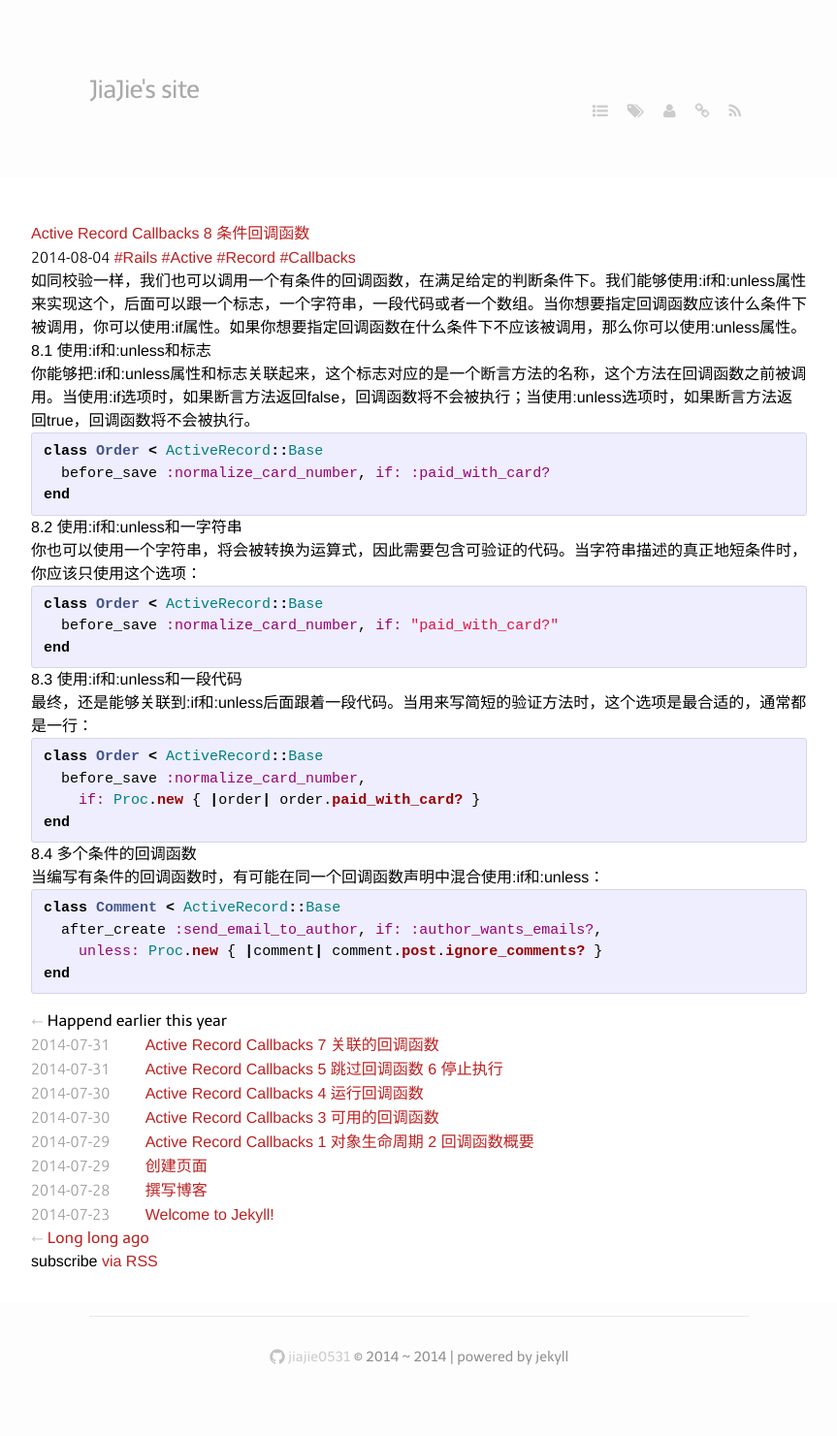
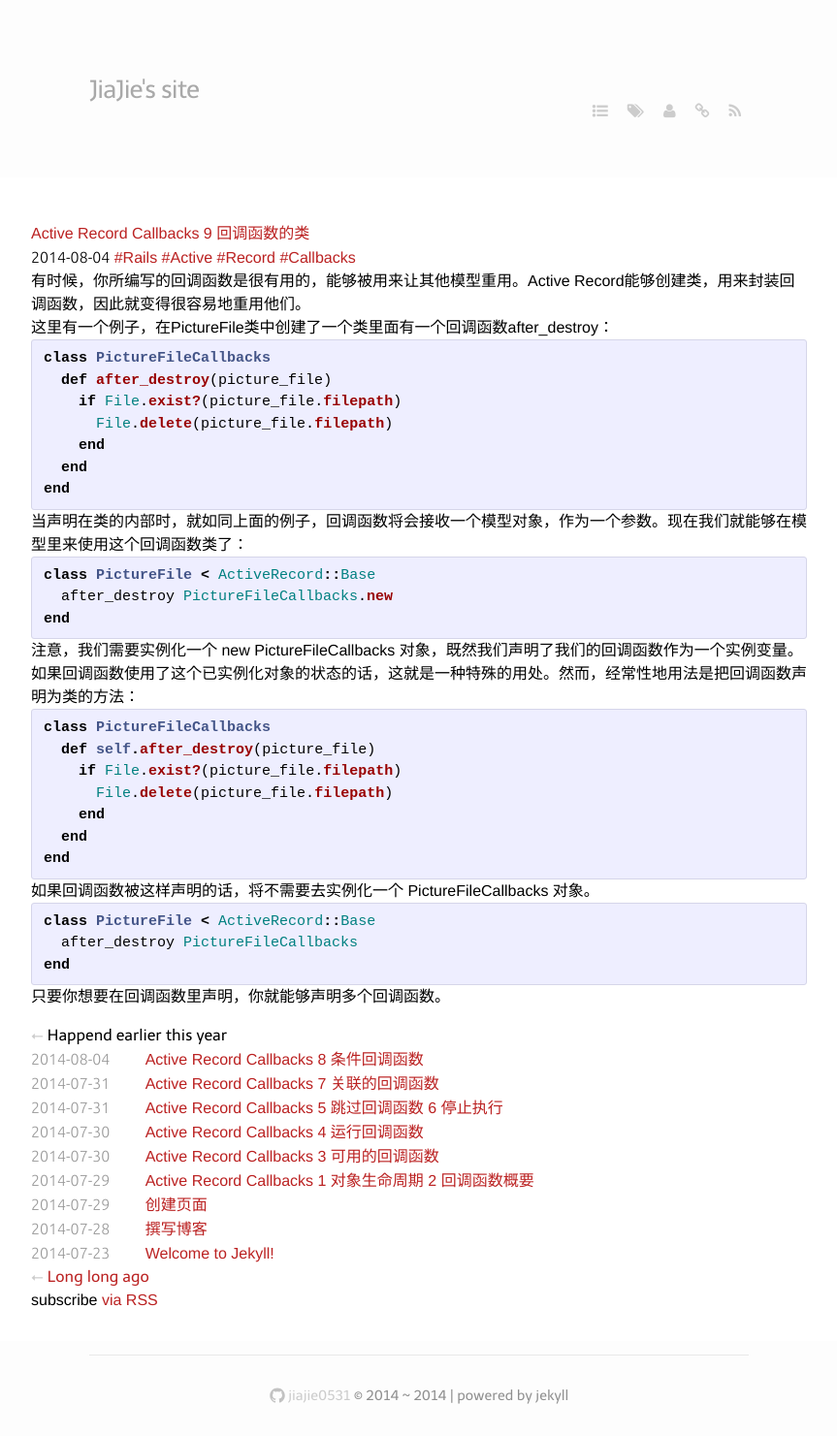
Before and after one commit to jiajie0531/jiajie.github.io, a Jekyll site: the page built from index.html, in a window 1280 px wide. Shown: the whole page at 97% size, without its empty margins (208-1071 px from the left). Built offline with Jekyll 4.4.1, drawn with Linux system fonts in a browser that asks for light colours; a script that is not in the unit is left out; before the commit the page ends 1441 px from its top, so only the background shows below that.

Commit message:
add a post

```diff
--- a/_posts/2014-08-04-Active-Record-Callbacks-8-Conditional-Callbacks.markdown
+++ b/_posts/2014-08-04-Active-Record-Callbacks-8-Conditional-Callbacks.markdown
@@ -1,7 +1,7 @@
 ---
 layout: post
 title:  "Active Record Callbacks 8 条件回调函数"
-date:   2014-08-04 23:05:55
+date:   2014-08-04 20:05:55
 categories: Rails
 tags: Rails Active Record Callbacks
 ---
--- /dev/null
+++ b/_posts/2014-08-04-Active-Record-Callbacks-9-Callback-Classes.markdown
@@ -0,0 +1,51 @@
+---
+layout: post
+title:  "Active Record Callbacks 9 回调函数的类"
+date:   2014-08-04 23:15:55
+categories: Rails
+tags: Rails Active Record Callbacks
+---
+
+有时候，你所编写的回调函数是很有用的，能够被用来让其他模型重用。Active Record能够创建类，用来封装回调函数，因此就变得很容易地重用他们。
+
+这里有一个例子，在PictureFile类中创建了一个类里面有一个回调函数after_destroy：
+
+{% highlight ruby %}
+class PictureFileCallbacks
+  def after_destroy(picture_file)
+    if File.exist?(picture_file.filepath)
+      File.delete(picture_file.filepath)
+    end
+  end
+end
+{% endhighlight %}
+
+当声明在类的内部时，就如同上面的例子，回调函数将会接收一个模型对象，作为一个参数。现在我们就能够在模型里来使用这个回调函数类了：
+
+{% highlight ruby %}
+class PictureFile < ActiveRecord::Base
+  after_destroy PictureFileCallbacks.new
+end
+{% endhighlight %}
+
+注意，我们需要实例化一个 new PictureFileCallbacks 对象，既然我们声明了我们的回调函数作为一个实例变量。如果回调函数使用了这个已实例化对象的状态的话，这就是一种特殊的用处。然而，经常性地用法是把回调函数声明为类的方法：
+
+{% highlight ruby %}
+class PictureFileCallbacks
+  def self.after_destroy(picture_file)
+    if File.exist?(picture_file.filepath)
+      File.delete(picture_file.filepath)
+    end
+  end
+end
+{% endhighlight %}
+
+如果回调函数被这样声明的话，将不需要去实例化一个 PictureFileCallbacks 对象。
+
+{% highlight ruby %}
+class PictureFile < ActiveRecord::Base
+  after_destroy PictureFileCallbacks
+end
+{% endhighlight %}
+
+只要你想要在回调函数里声明，你就能够声明多个回调函数。
```
Also changed, not shown: _drafts/working-with-drafts.markdown (+4 -4 lines).
